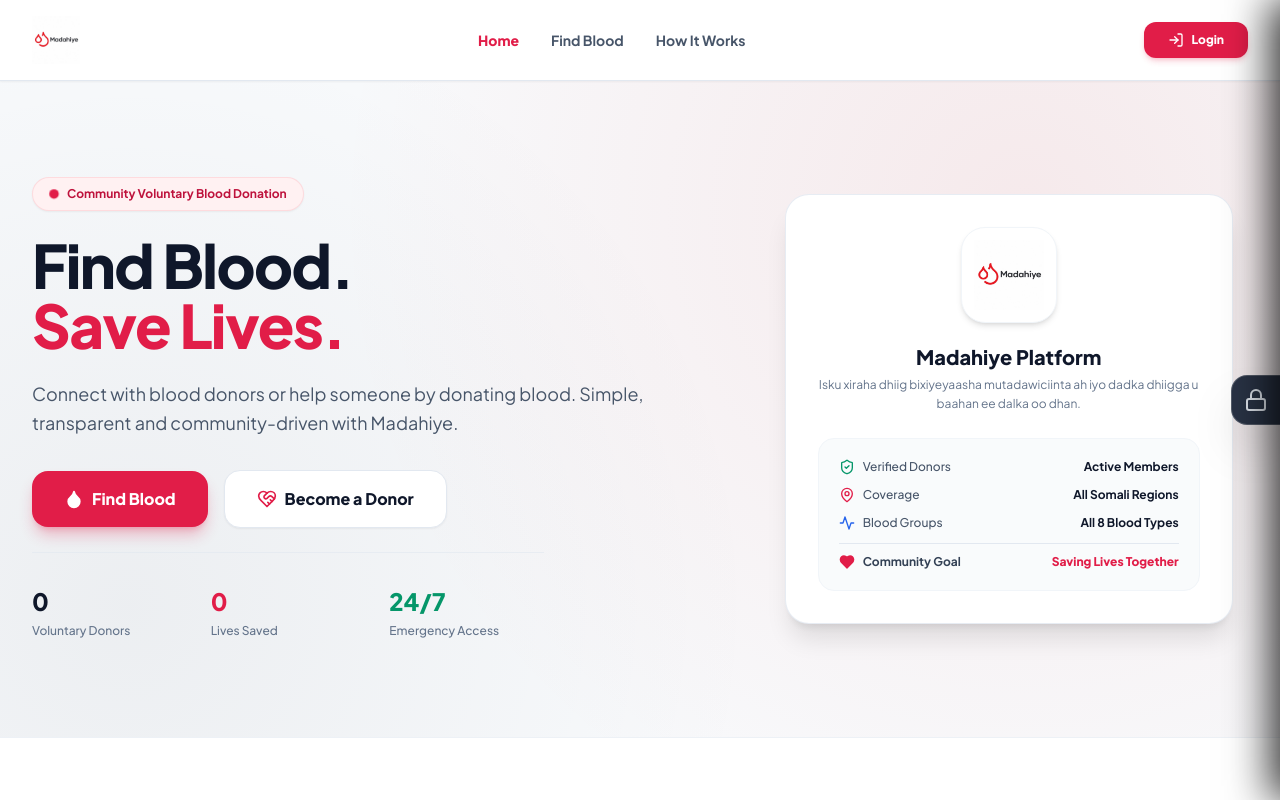
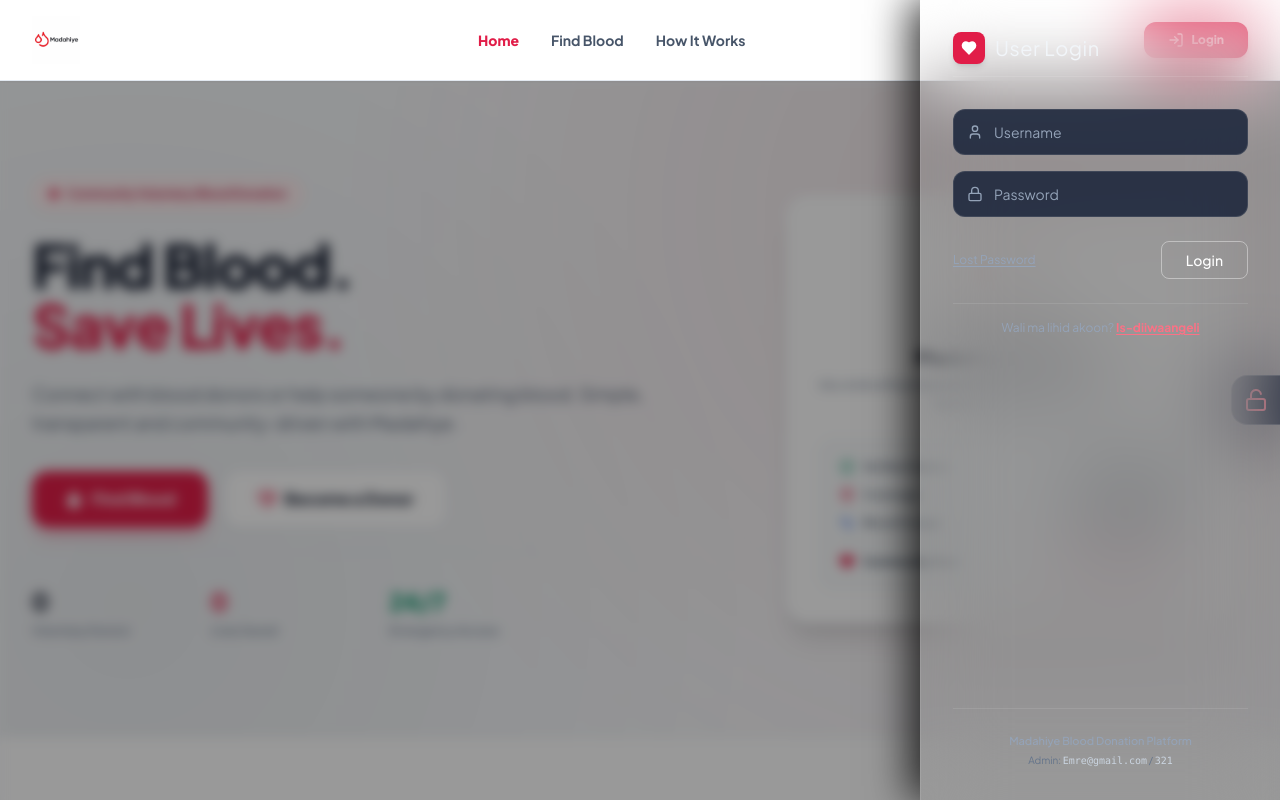
Before and after one commit to 616796362q-create/bloodlink, a React (Vite) app in the folder frontend/: page / in a window 1280 px wide. Shown: the top 800 px of the page. Built offline with nearby package versions, Linux system fonts and the light colour scheme; no server answers.

Commit message:
Lock platform behind Side Login Drawer - drawer opens first on page load

```diff
--- a/frontend/src/App.jsx
+++ b/frontend/src/App.jsx
@@ -27,7 +27,14 @@
       return 'guest';
     }
   });
-  const [isSideLoginOpen, setIsSideLoginOpen] = useState(false);
+  // Open drawer immediately on first visit if not logged in
+  const [isSideLoginOpen, setIsSideLoginOpen] = useState(() => {
+    try { return !JSON.parse(localStorage.getItem('bloodlink_user') || 'null'); } catch { return true; }
+  });
+  // Track whether the user has unlocked (logged in) this session
+  const [hasUnlocked, setHasUnlocked] = useState(() => {
+    try { return !!JSON.parse(localStorage.getItem('bloodlink_user') || 'null'); } catch { return false; }
+  });
 
   const [donors, setDonors] = useState([]);
   const [requests, setRequests] = useState([]);
@@ -287,6 +294,8 @@
     try {
       const user = await loginUser({ email, phone, password });
       setIsAuthOpen(false);
+      setIsSideLoginOpen(false);
+      setHasUnlocked(true);
       startSession(user);
       showToast(`Kusoo dhawoow, ${user.fullName}.`);
       try { await refreshData(); } catch (e) {}
@@ -318,6 +327,9 @@
     )
   );
 
+  // If not logged in and hasn't unlocked yet, show blurred locked state
+  const isLocked = !currentUser && !hasUnlocked;
+
   return (
     <div className="min-h-screen flex flex-col justify-between bg-slate-50 text-slate-900">
 
@@ -343,8 +355,8 @@
         onLogout={() => { localStorage.removeItem('bloodlink_user'); setCurrentUser(null); setActiveRole('guest'); setActiveView('home'); }}
       />
 
-      {/* Main Views Router */}
-      <main className="flex-grow">
+      {/* Main Views Router — blurred until login */}
+      <main className={`flex-grow transition-all duration-500 ${isLocked ? 'blur-sm pointer-events-none select-none' : ''}`}>
         {activeView === 'home' && (
           currentUser ? (
             currentUser.role === 'admin' ? (
@@ -584,11 +596,12 @@
         />
       )}
 
-      {/* Floating Side Login Drawer (Sample UI Matching User Request) */}
+      {/* Floating Side Login Drawer */}
       <SideLoginDrawer
         isOpen={isSideLoginOpen}
-        onToggle={() => setIsSideLoginOpen(!isSideLoginOpen)}
-        onClose={() => setIsSideLoginOpen(false)}
+        isLocked={isLocked}
+        onToggle={() => !isLocked && setIsSideLoginOpen(!isSideLoginOpen)}
+        onClose={() => { if (!isLocked) setIsSideLoginOpen(false); }}
         onLogin={handleLogin}
         onOpenRegister={() => {
           setAuthModalView('register-step1');
@@ -597,6 +610,14 @@
         }}
       />
 
+      {/* Full-screen locked overlay — shown only before first login */}
+      {isLocked && (
+        <div
+          className="fixed inset-0 z-40 bg-black/40 backdrop-blur-sm"
+          style={{ pointerEvents: 'none' }}
+        />
+      )}
+
     </div>
   );
 }
--- a/frontend/src/components/SideLoginDrawer.jsx
+++ b/frontend/src/components/SideLoginDrawer.jsx
@@ -1,7 +1,7 @@
 import React, { useState } from 'react';
 import { Lock, Unlock, User, KeyRound, AlertCircle, X, LogIn, Heart } from 'lucide-react';
 
-export default function SideLoginDrawer({ isOpen, onToggle, onClose, onLogin, onOpenRegister }) {
+export default function SideLoginDrawer({ isOpen, isLocked = false, onToggle, onClose, onLogin, onOpenRegister }) {
   const [email, setEmail] = useState('');
   const [password, setPassword] = useState('');
   const [error, setError] = useState('');
@@ -69,6 +69,8 @@
                 User Login
               </h3>
             </div>
+            {/* Close button — hidden when platform is locked */}
+            {!isLocked && (
               <button
                 type="button"
                 onClick={onClose}
@@ -76,6 +78,7 @@
               >
                 <X className="w-5 h-5" />
               </button>
+            )}
           </div>
 
           {/* Error Alert */}
@@ -188,8 +191,8 @@
         </div>
       </div>
 
-      {/* Backdrop overlay when Drawer is open */}
-      {isOpen && (
+      {/* Backdrop — only clickable when NOT locked */}
+      {isOpen && !isLocked && (
         <div
           onClick={onClose}
           className="fixed inset-0 bg-black/60 backdrop-blur-xs z-40 transition-opacity"
```
Lines whose indentation alone changed are shown as unchanged.
